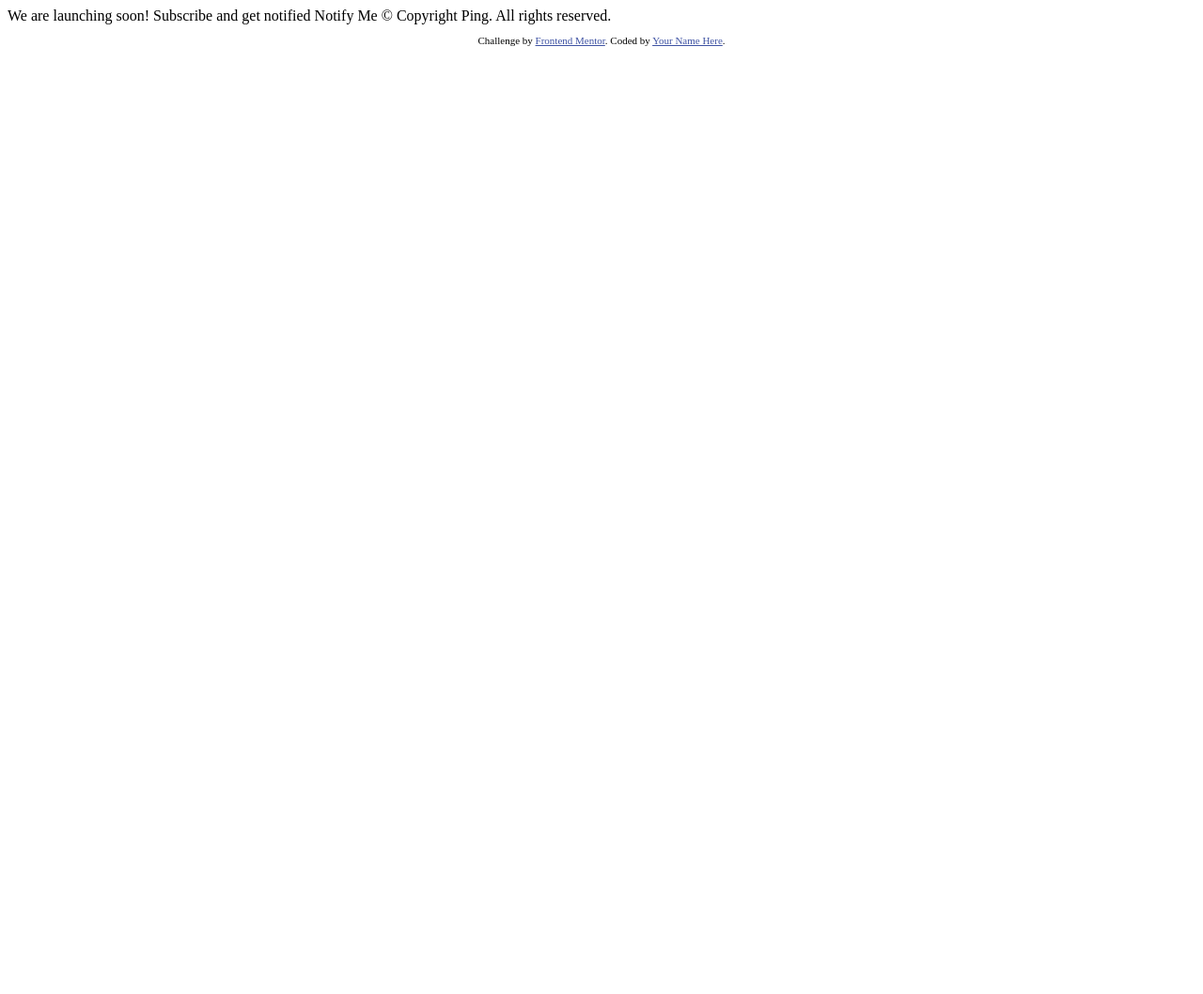
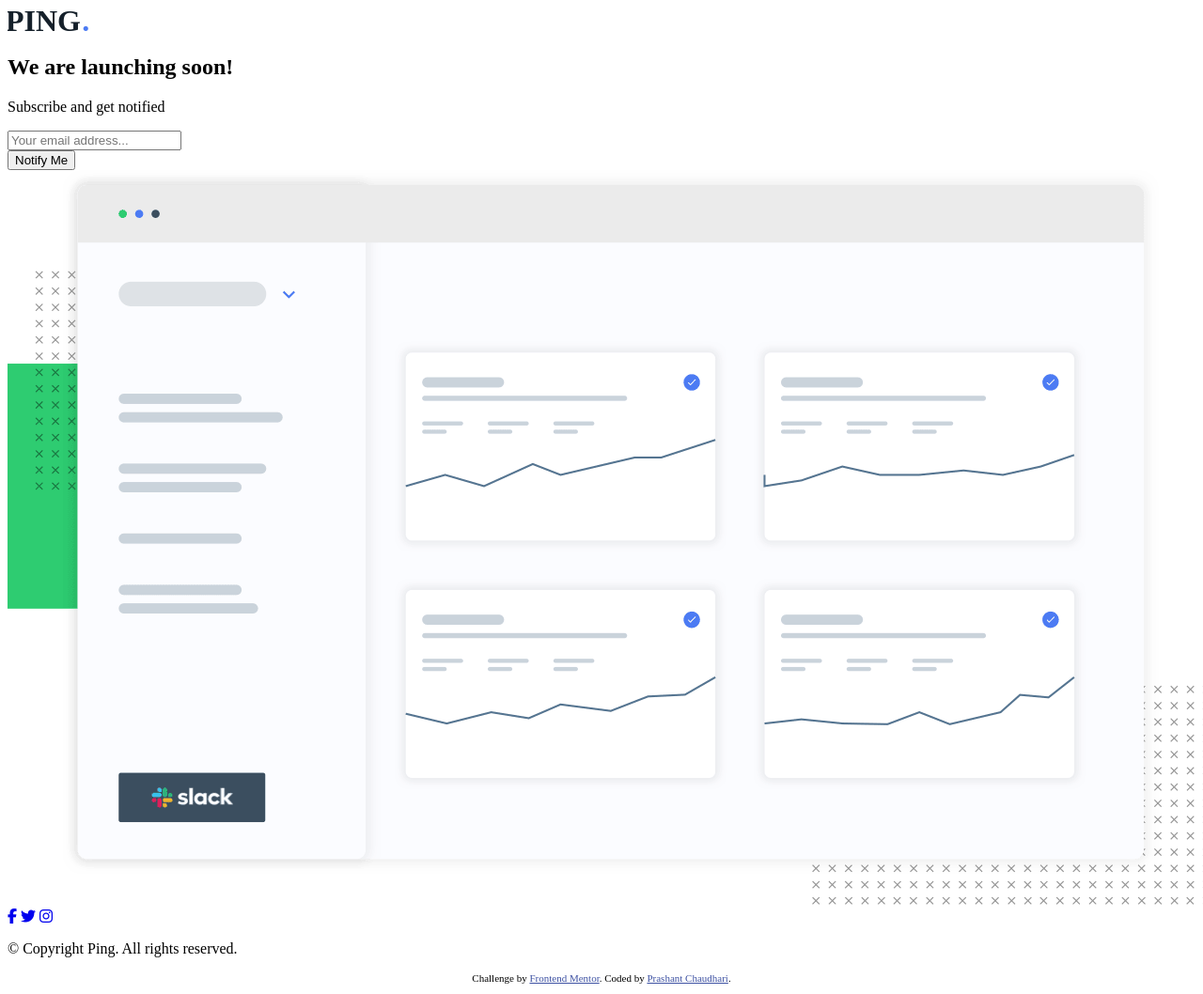
Before and after one commit to pandaa880/Ping-single-column-coming-soon-page, a plain HTML site: page index.html in a window 1280 px wide. Shown: the whole page at 94% size. Before the commit the page ends 800 px from the top, so only its background shows below. Drawn offline with Linux system fonts and the light colour scheme.

Commit message:
added required html

```diff
--- a/index.html
+++ b/index.html
@@ -13,22 +13,51 @@
     .attribution { font-size: 11px; text-align: center; }
     .attribution a { color: hsl(228, 45%, 44%); }
   </style>
+
+  <link rel="stylesheet" href="./style.css">
 </head>
 <body>
+  <div class="main-container">
+    <header class="header">
+      <img src="./images/logo.svg" alt="PING Logo" class="logo">
+    </header>
+    <main class="main">
+      <h2 class="launch-title">We are launching <span class="special-word">soon!</span></h2>
 
-  We are launching soon!
+      <p class="subscribe-msg">Subscribe and get notified</p>
 
-  Subscribe and get notified
+      <div class="notify-container">
+        <form action="" id="emailSubmitForm" novalidate>
+          <div class="email-input-box-container">
+            <input type="email" name="email" id="email" class="email-input-box" placeholder="Your email address...">
+            <span class="error-msg"></span>
+          </div>
+          <button type="submit" id="emailSubmitButton" class="notify-button">Notify Me</button>
+        </form>
+      </div>
 
-  Notify Me
+      <section class="illustration-container">
+        <img src="./images/illustration-dashboard.png" alt="Dashboard Illustration" class="dashboard-illustration">
+      </section>
 
-  &copy; Copyright Ping. All rights reserved.
+    <section class="copyright-container">
+        <div class="social-icons-container">
+          <a href="https://github.com/pandaa880" class="social-icon facebook"><i class="fab fa-facebook-f"></i></a>
+          <a href="https://github.com/pandaa880" class="social-icon twitter"><i class="fab fa-twitter"></i></a>
+          <a href="https://github.com/pandaa880" class="social-icon instagram"><i class="fab fa-instagram"></i></a>
+        </div>
+      <p class="copyright-text">&copy; Copyright Ping. All rights reserved.</p>
+    </section>
+    </main>
 
-  <footer>
-    <p class="attribution">
-      Challenge by <a href="https://www.frontendmentor.io?ref=challenge" target="_blank">Frontend Mentor</a>.
-      Coded by <a href="#">Your Name Here</a>.
-    </p>
-  </footer>
+    <footer>
+      <p class="attribution">
+        Challenge by <a href="https://www.frontendmentor.io?ref=challenge" target="_blank">Frontend Mentor</a>.
+        Coded by <a href="https://github.com/pandaa880" target="_blank">Prashant Chaudhari</a>.
+      </p>
+    </footer>
+  </div>
 </body>
+<script src="./script.js"></script>
+<script src="https://kit.fontawesome.com/c67e9df399.js"></script>
 </html>
```
